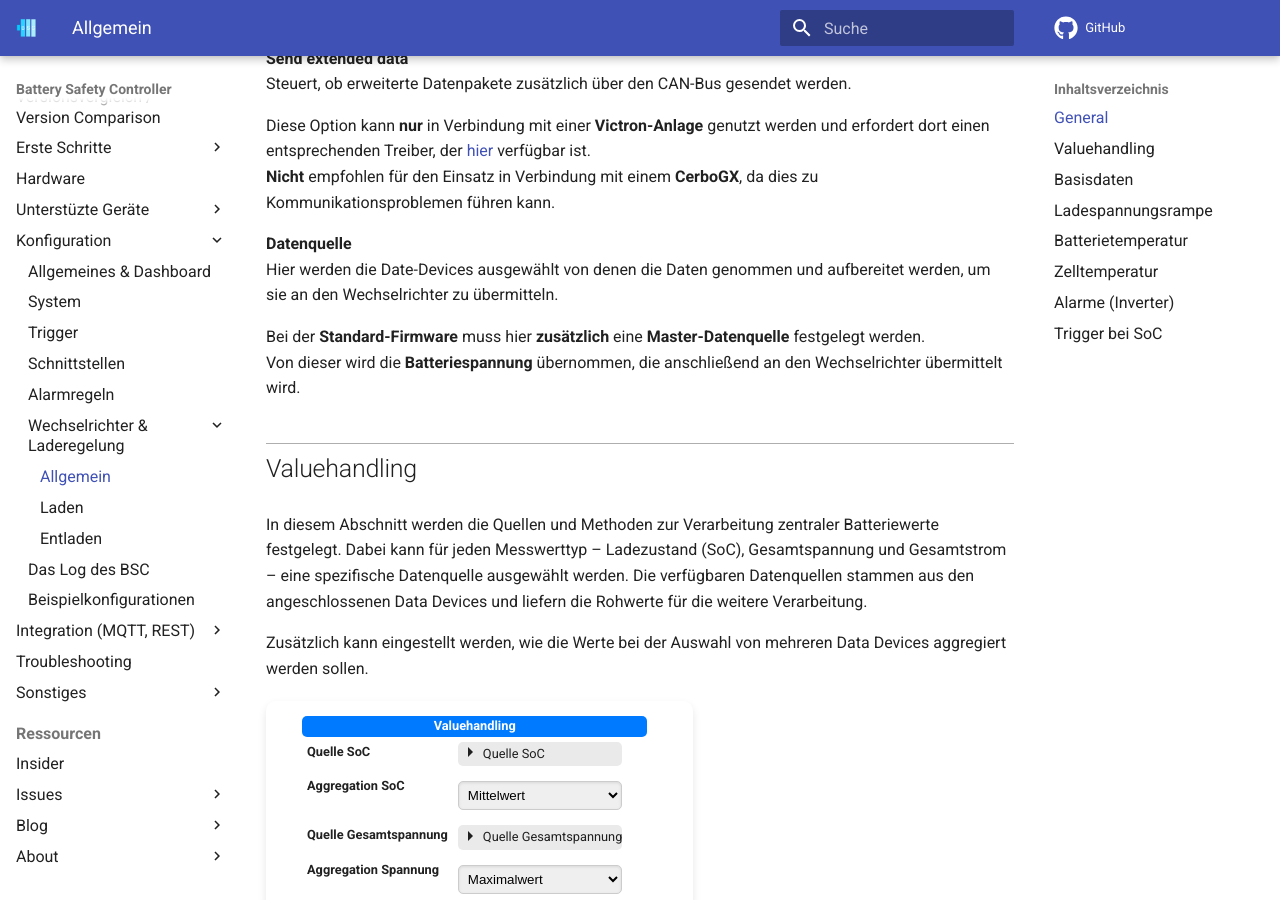
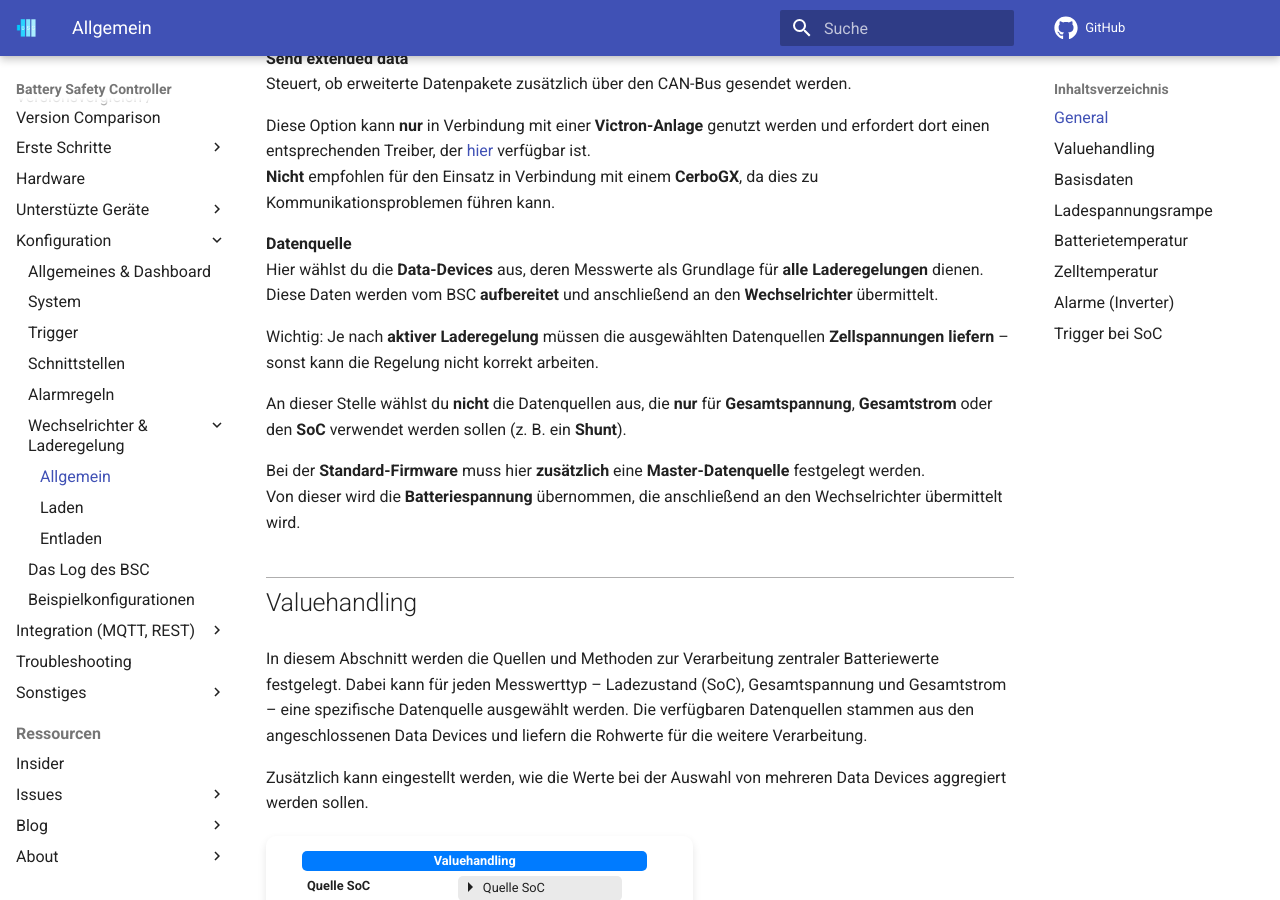
Before and after one commit to bsc-org/bsc, an MkDocs documentation site: the page built from docs/settings_inverter.md, in a window 1280 px wide and 900 px high, scrolled down 782 px. Built offline with MkDocs 1.6.1 and Material for MkDocs 9.7.7, drawn with Linux system fonts in a browser that asks for light colours; comment, search, counter and statistics services are not loaded.

Commit message:
Datenquelle Text verdeutlicht

```diff
--- a/docs/settings_inverter.md
+++ b/docs/settings_inverter.md
@@ -59,7 +59,11 @@ Diese Option kann **nur** in Verbindung mit einer **Victron-Anlage** genutzt wer
 **Nicht** empfohlen für den Einsatz in Verbindung mit einem **CerboGX**, da dies zu Kommunikationsproblemen führen kann.
 
 **Datenquelle**
-Hier werden die Date-Devices ausgewählt von denen die Daten genommen und aufbereitet werden, um sie an den Wechselrichter zu übermitteln.
+Hier wählst du die **Data-Devices** aus, deren Messwerte als Grundlage für **alle Laderegelungen** dienen. Diese Daten werden vom BSC **aufbereitet** und anschließend an den **Wechselrichter** übermittelt.
+
+Wichtig: Je nach **aktiver Laderegelung** müssen die ausgewählten Datenquellen **Zellspannungen liefern** – sonst kann die Regelung nicht korrekt arbeiten.
+
+An dieser Stelle wählst du **nicht** die Datenquellen aus, die **nur** für **Gesamtspannung**, **Gesamtstrom** oder den **SoC** verwendet werden sollen (z. B. ein **Shunt**).
 
 Bei der **Standard-Firmware** muss hier **zusätzlich** eine **Master-Datenquelle** festgelegt werden.
 Von dieser wird die **Batteriespannung** übernommen, die anschließend an den Wechselrichter übermittelt wird.
```
